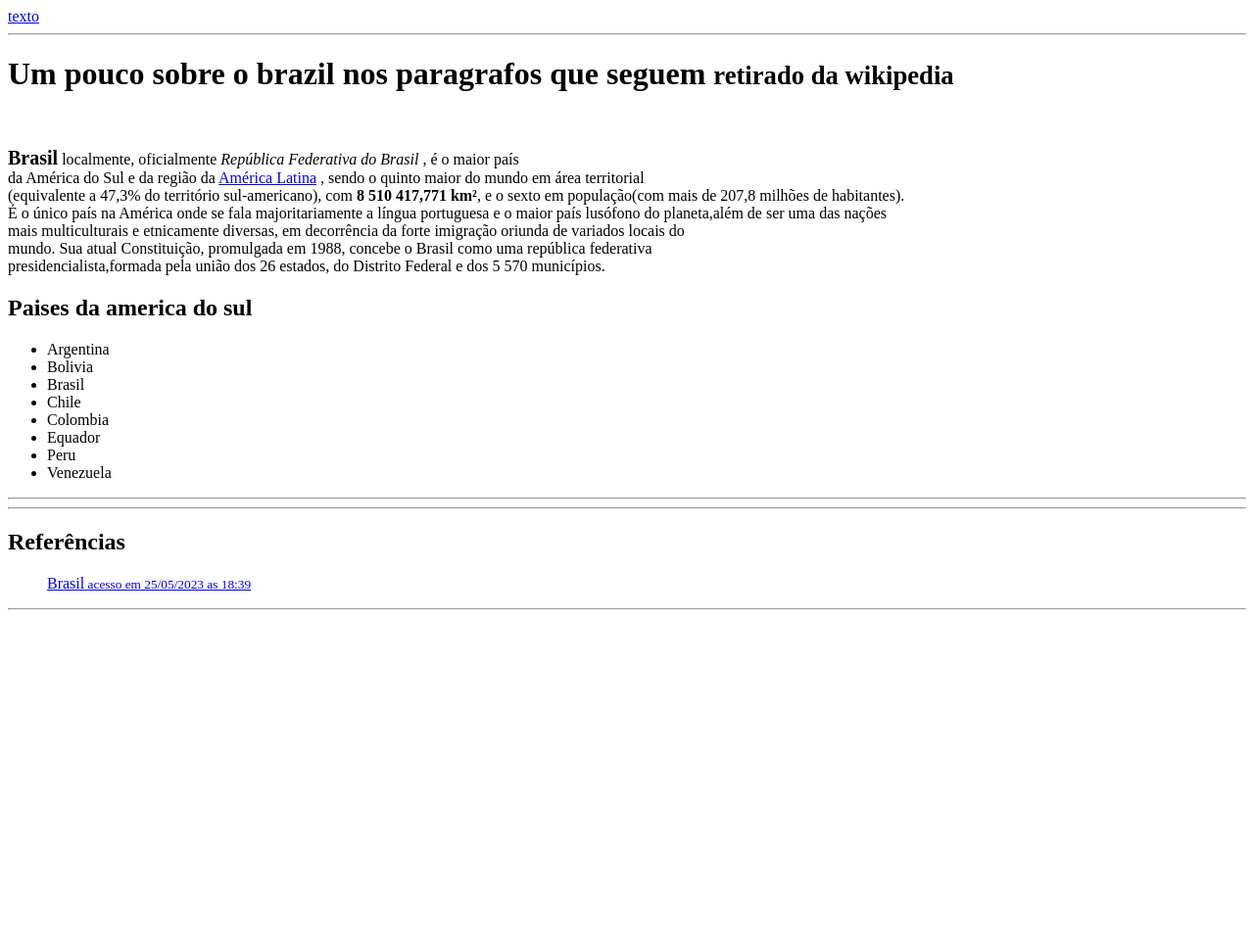
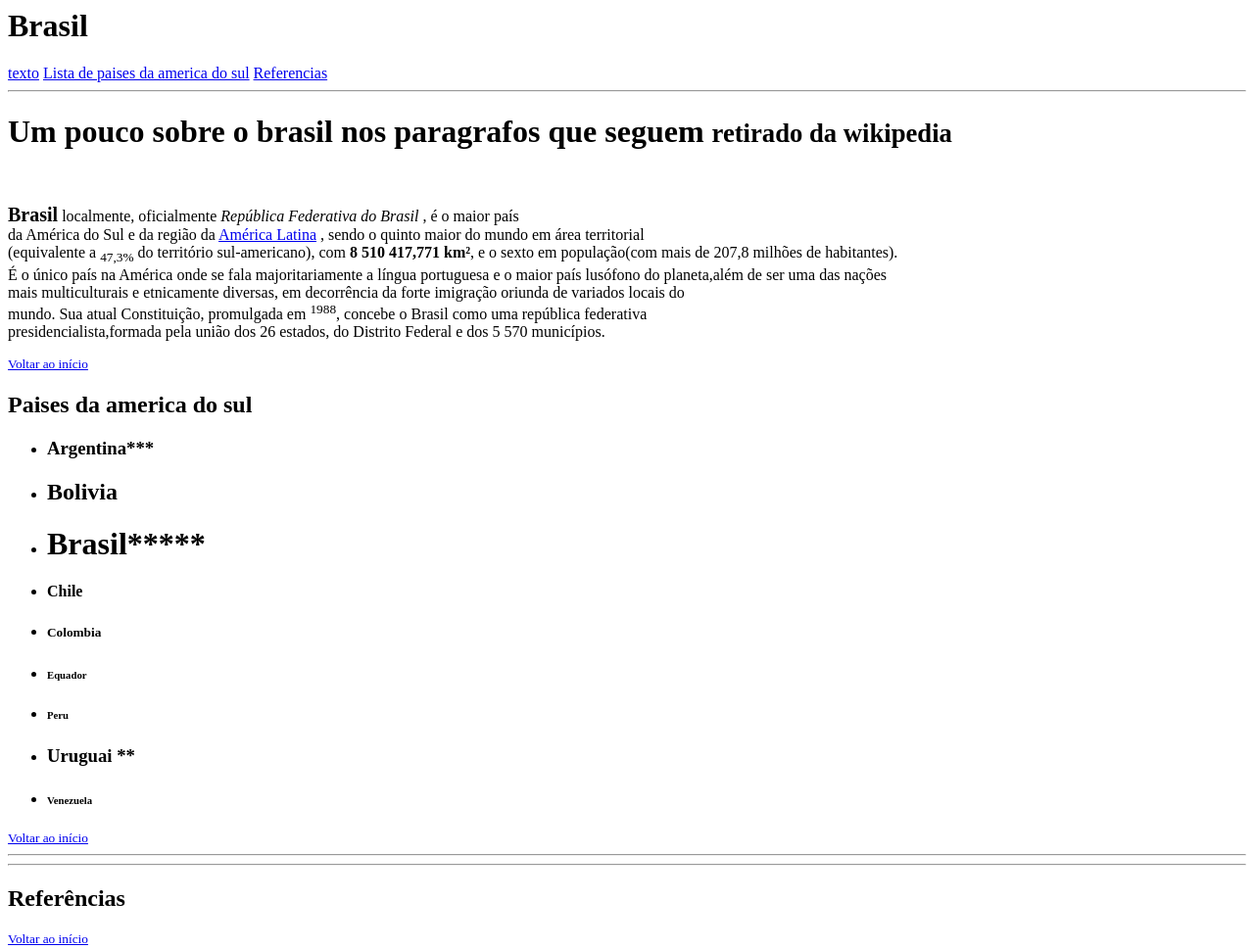
Before and after one commit to raphaelmoraisdevmg/introhtml, a plain HTML site: page index.html in a window 1280 px wide. Shown: the top 969 px of the page at 98% size. Before the commit the page ends 800 px from the top, so only its background shows below. Drawn offline with Linux system fonts and the light colour scheme.

Commit message:
feat:adding anchors to the differents page areas

```diff
--- a/index.html
+++ b/index.html
@@ -3,36 +3,39 @@
         <title>Tags de texto aprendidas na intro html da dio.me</title>
     </head>
     <body>
+        <h1 id="topo">Brasil</h1>
         <a href="#text-brazil">texto</a>
-
+        <a href="#sa-countries">Lista de paises da america do sul</a>
+        <a href="#reference">Referencias</a>
         <hr>
-        <h1>Um pouco sobre o brazil nos paragrafos que seguem <small>retirado da wikipedia</small></h1>
+        <h1>Um pouco sobre o brasil nos paragrafos que seguem <small>retirado da wikipedia</small></h1>
         <br>
         <p id="text-brazil">
             <strong style="font-size: 20px;">Brasil</strong> localmente, oficialmente <em>República Federativa do Brasil</em> , é o maior país<br>
             da América do Sul e da região da <a href="https://pt.wikipedia.org/wiki/Am%C3%A9rica_do_Sul" target="_blank" >América Latina</a> , sendo o quinto maior do mundo em área territorial<br>
-            (equivalente a 47,3% do território sul-americano), com <strong>8 510 417,771 km²</strong>, e o sexto em população(com mais de 207,8 milhões de habitantes).<br>
+            (equivalente a <sub>47,3%</sub> do território sul-americano), com <strong>8 510 417,771 km²</strong>, e o sexto em população(com mais de 207,8 milhões de habitantes).<br>
             É o único país na América onde se fala majoritariamente a língua portuguesa e o maior país lusófono do planeta,além de ser uma das nações<br>
             mais multiculturais e etnicamente diversas, em decorrência da forte imigração oriunda de variados locais do<Br>
-            mundo. Sua atual Constituição, promulgada em 1988, concebe o Brasil como uma república federativa<br>
+            mundo. Sua atual Constituição, promulgada em <sup>1988</sup>, concebe o Brasil como uma república federativa<br>
             presidencialista,formada pela união dos 26 estados, do Distrito Federal e dos 5 570 municípios.
-        </p>
+        </p><small><a href="#topo">Voltar ao início</a></small>
         <h2>Paises da america do sul</h2>
         <ul id="sa-countries">
-            <li>Argentina</li>
-            <li>Bolivia</li>
-            <li>Brasil</li>
-            <li>Chile</li>
-            <li>Colombia</li>
-            <li>Equador</li>
-            <li>Peru</li>
-            <li>Venezuela</li>
-        </ul>
+            <li><h3>Argentina***</h3></li>
+            <li><h2>Bolivia</h2></li>
+            <li><h1>Brasil*****</h1></li>
+            <li><h4>Chile</h4></li>
+            <li><h5>Colombia</h5></li>
+            <li><h6>Equador</h6></li>
+            <li><h6>Peru</h6></li>
+            <li><h3>Uruguai **</h3></li>
+            <li><h6>Venezuela</h6></li>
+        </ul><small><a href="#topo">Voltar ao início</a></small>
         <hr>
     </body>
     <footer>
         <hr>
-        <h2>Referências</h2>
+        <h2 id="reference">Referências</h2><small><a href="#topo">Voltar ao início</a></small>
         <blockquote><a href="https://pt.wikipedia.org/wiki/Brasil" target="_blank">Brasil<small> acesso em 25/05/2023 as 18:39</small></a></blockquote>
         <hr>
     </footer>
```
